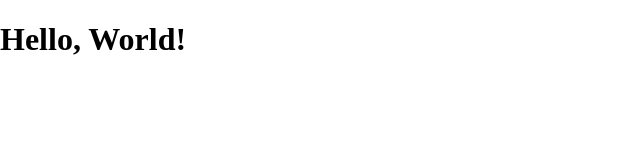
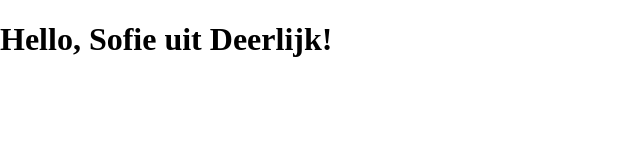
Before and after one commit to PeqProg/template-test, a plain HTML site: page index.html in a window 1280 px wide. Shown: the whole page, without its empty margins (0-640 px from the left). Drawn offline with Linux system fonts and the light colour scheme.

Commit message:
Update index.html

```diff
--- a/index.html
+++ b/index.html
@@ -1,4 +1,4 @@
-<!DOCTYPE html>
+ <!DOCTYPE html>
 <html lang="en">
 <head>
     <meta charset="UTF-8">
@@ -9,7 +9,7 @@
     <link rel="stylesheet" href="style.css">
 </head>
 <body>
-    <h1>Hello, World!</h1>
+    <h1>Hello, Sofie uit Deerlijk!</h1>
     <!--script-->
     <script src="script.js"></script>
 </body>
```
